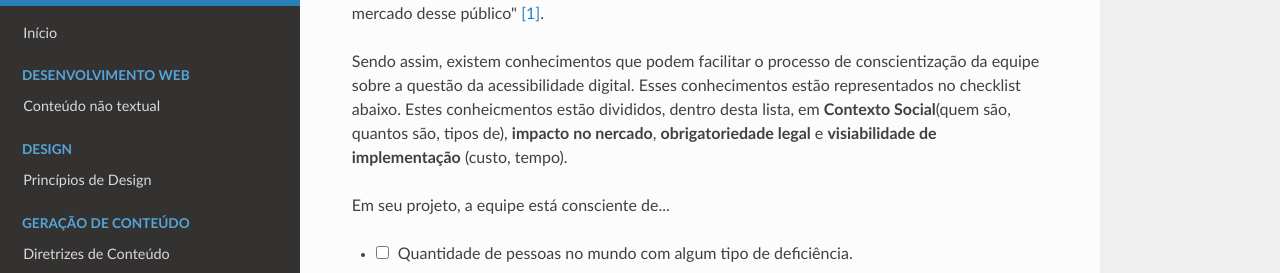
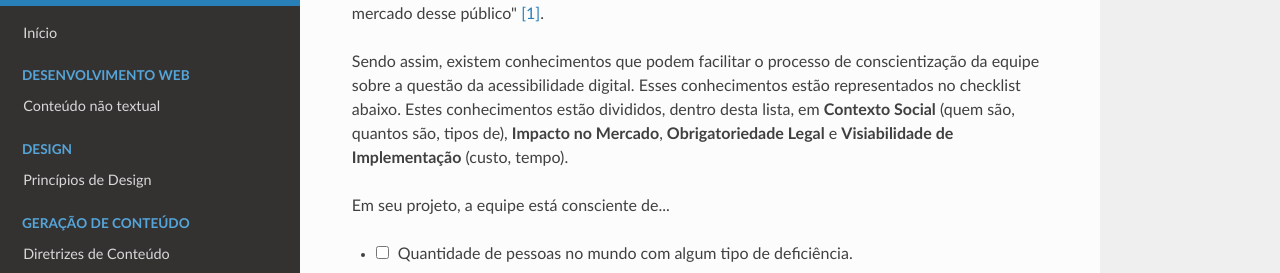
Before and after one commit to UnBIHC2025-1/IHC-2025.1-Grupo02, an MkDocs documentation site: the page built from docs/gestaoProjeto/gestaoProjeto.md, in a window 1280 px wide and 900 px high, scrolled down 629 px. Shown: the part 206-479 px from the top of the window. Built offline with MkDocs 1.6.1, drawn with Linux system fonts in a browser that asks for light colours; nearby versions of some CDN libraries.

Commit message:
Update gestaoProjeto.md

```diff
--- a/docs/gestaoProjeto/gestaoProjeto.md
+++ b/docs/gestaoProjeto/gestaoProjeto.md
@@ -19,7 +19,7 @@ Em seu projeto, foram elaboradas personas para...
 
 "Na iniciação do projeto, é necessário garantir que a equipe de projeto esteja consciente sobre a questão da acessibilidade digital, dos direitos das pessoas com deficiência e do potencial de mercado desse público" <a id="TEC1" href="#RP1">[1]</a>.
 
-Sendo assim, existem conhecimentos que podem facilitar o processo de conscientização da equipe sobre a questão da acessibilidade digital. Esses conhecimentos estão representados no checklist abaixo. Estes conheicmentos estão divididos, dentro desta lista, em **Contexto Social**(quem são, quantos são, tipos de), **impacto no nercado**, **obrigatoriedade legal** e **visiabilidade de implementação** (custo, tempo).
+Sendo assim, existem conhecimentos que podem facilitar o processo de conscientização da equipe sobre a questão da acessibilidade digital. Esses conhecimentos estão representados no checklist abaixo. Estes conhecimentos estão divididos, dentro desta lista, em **Contexto Social** (quem são, quantos são, tipos de), **Impacto no Mercado**, **Obrigatoriedade Legal** e **Visiabilidade de Implementação** (custo, tempo).
 
 Em seu projeto, a equipe está consciente de...
 
```
